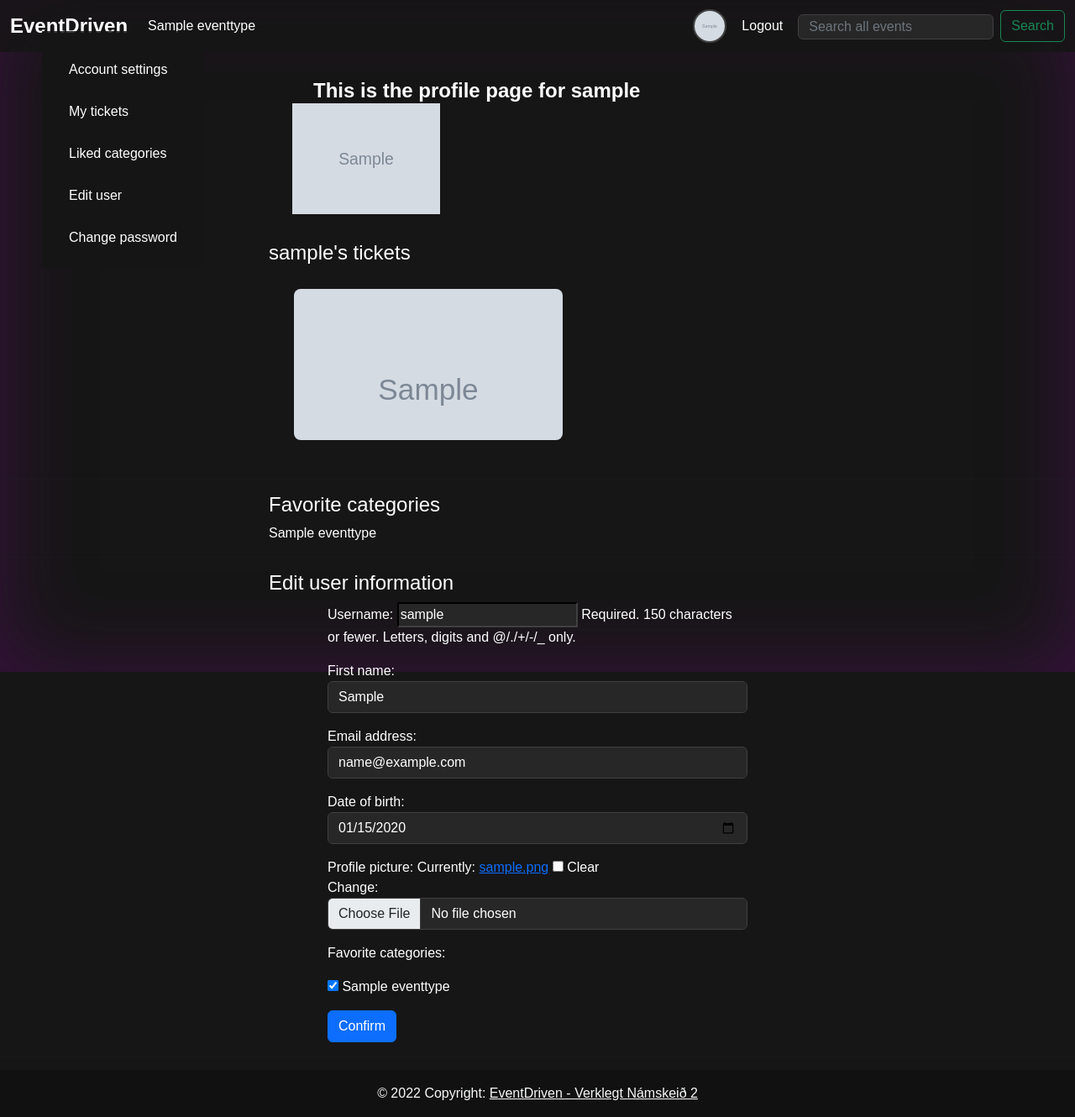
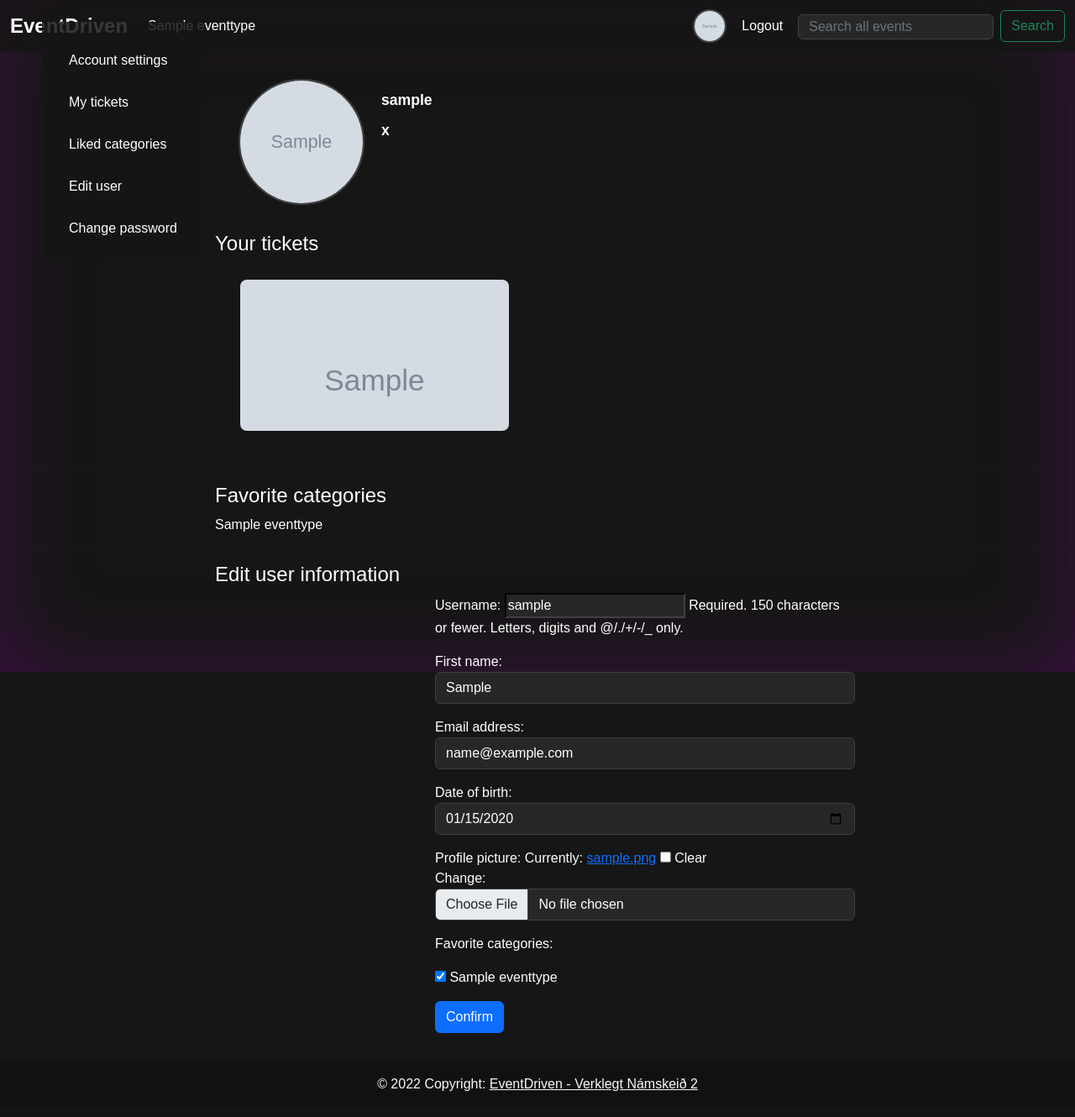
Before and after one commit to Tryggx/EventDriven-verklegt-namsk2, a Django app: page /users/profile in a window 1280 px wide. Shown: the whole page at 84% size. After the commit the page ends 1299 px from the top, so only its background shows below. Run offline with Django 4.2, Linux system fonts and the light colour scheme; a user stored in the database is signed in; tables that the repository leaves empty hold one stand-in row (values such as "Sample post"); grey boxes marked "Sample" are stand-in pictures.

Commit message:
Changed CSS for userprofile.html which enabled better scaling

```diff
--- a/EventDriven/static/css/main.css
+++ b/EventDriven/static/css/main.css
@@ -224,8 +224,8 @@ p, h2{
 }
 
 .center {
-  margin: auto;
-  width: 50%;
+  margin-left: 20%;
+  width: 80%;
 }
 
 .white {
@@ -386,6 +386,44 @@ footer {
     height:90px;
 }
 
+.profilepiccontainer {
+    float:left;
+    width:150px;
+    height:150px;
+    overflow:hidden;
+    border-radius: 50%;
+    padding:0px !important;
+    border: 2px solid #404040;
+    margin:0px;
+
+}
+.usertextinfo {
+    float:left;
+    max-width:40vw;
+    overflow:hidden;
+}
+.userinfo {
+    font-size: 1.1rem;
+    float:left;
+    width:40vw;
+    overflow:hidden;
+    margin-left: 20px;
+}
+
+.profilepic{
+    margin: 0px;
+    width: 100%;
+    height: 100%;
+    object-fit: cover;
+    padding:0px !important;
+
+}
+
+.userdetails{
+    width:70vw;
+    overflow:visible;
+}
+
 #content {
     min-height: 87.99vh;
 }
--- a/EventDriven/templates/user/userprofile.html
+++ b/EventDriven/templates/user/userprofile.html
@@ -1,10 +1,17 @@
 {% extends 'base.html' %}
 {% block content %}
        <div class="row my-3 p-3 center">
-        <h1>This is the profile page for {{user.username}}</h1>
-        {%  if user.profile_picture.url is not None %}
-        <img style="width: 200px;" src="{{ user.profile_picture.url }}">
-        {% endif %}
+        <div class="userdetails">
+            {%  if user.profile_picture.url is not None %}
+                <div class="profilepiccontainer">
+                    <img class="profilepic" src="{{ user.profile_picture.url }}">
+                </div>
+            {% endif %}
+        <div class="textdetails">
+            <h1 class="userinfo">{{user.username}}</h1>
+            <h1 class="userinfo">{{user.password}}</h1>
+        </div>
+        </div>
     </div>
   <nav id="sidebar" class="navbar align-items-stretch p-3">
       <nav class="nav nav-pills flex-column navbar-dark bg-dark">
@@ -34,7 +41,7 @@
     <div data-bs-spy="scroll" data-bs-target="#sidebar" data-bs-offset="0" tabindex="0">
          <div id="2">
              <div class="center white">
-                 <h4>{{ user.username }}'s tickets</h4>
+                 <h4>Your tickets</h4>
                  {% for ticket in tickets %}
                      <div class="wrapper">
                          <div id="section1">
```
